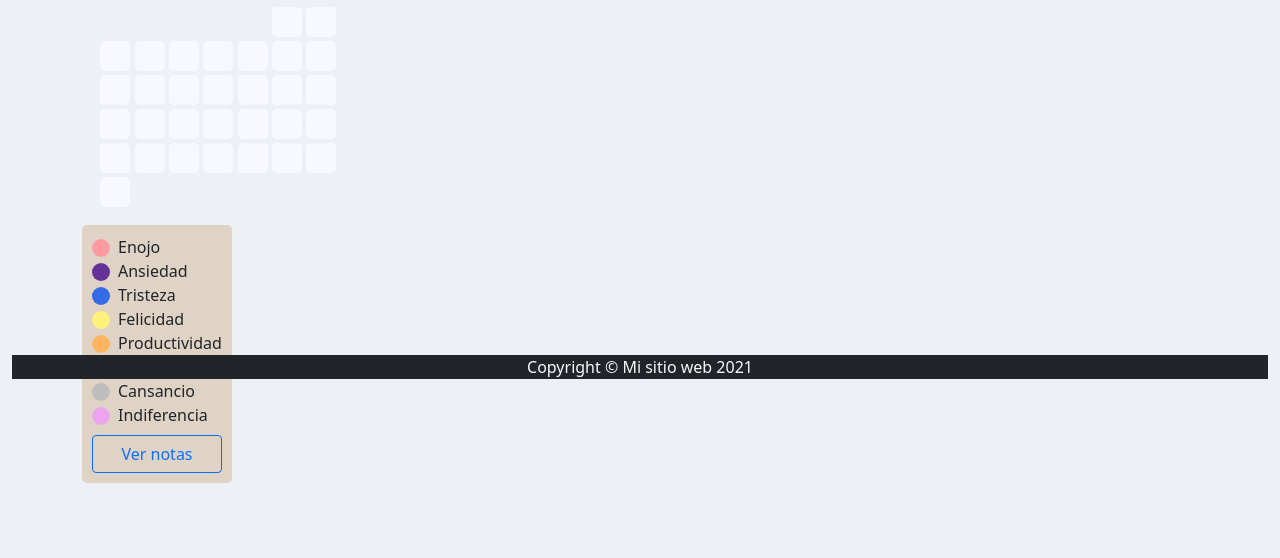
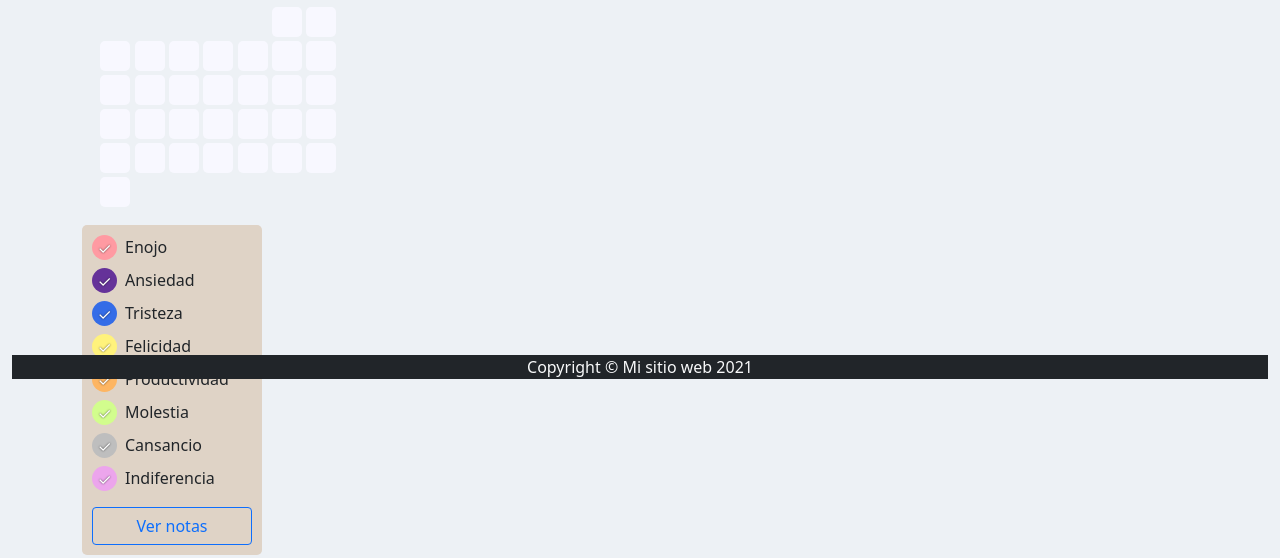
Before and after one commit to iguajardo/proyecto_4geeks, a React app: page /perfil/calendario in a window 1280 px wide. Shown: the part 421-979 px from the top of the page. Before the commit the page ends 920 px from the top, so only its background shows below. Built offline with nearby package versions, Linux system fonts and the light colour scheme; no server answers; sample sign-in values are in the browser's storage.

Commit message:
create fake radio buttons

```diff
--- a/src/components/CategoriaColores.js
+++ b/src/components/CategoriaColores.js
@@ -11,15 +11,18 @@ export const CategoriaColores = () => {
             {
                 Object.keys(store.categorias).map((categoria) => {
                     return (
-                        <div key={categoria}>
+                        <div key={categoria} className="radio-container mb-2">
                             <input
-                                className="form-check-input me-2"
                                 type="radio"
                                 name="flexRadioDefault"
                                 id={categoria}
                                 value={categoria}
-                                style={{ background: store.categorias[categoria], border: "none" }}
                             />
+                            <label className="fake-radio me-2" style={{ backgroundColor: store.categorias[categoria] }} htmlFor={categoria}>
+                                <div>
+                                    ✓
+                                </div>
+                            </label>
                             <label className="form-check-label" htmlFor={categoria}>
                                 {categoria}
                             </label>
--- a/src/styles/boxcolors.css
+++ b/src/styles/boxcolors.css
@@ -1,25 +1,27 @@
 .box-colors {
     border-radius: 5px;
-    width: 150px;
+    width: 180px;
     height: auto;
     background-color: rgb(223, 211, 198);
     padding: 10px;
 }
 
 input[type="radio"] {
-    width: 18px;
-    height: 18px;
+    display: none;
 }
 
-input[type="radio"]:checked + label {
-    position: relative;
+.radio-container {
+    display: flex;
 }
 
-input[type="radio"]:checked + label::after {
-    text-align: center;
-    content:"✓";
-    z-index: 99;
-    color:rgb(38, 163, 0);
-    position: absolute;
-    right: -15px;
+.fake-radio {
+    width: 25px;
+    height: 25px;
+    border-radius: 50%;
+    display: flex;
+    justify-content: center;
+    align-items: center;
+    cursor: pointer;
+    color: white;
+    text-shadow: 0 0 2px rgb(0 0 0 /70%);
 }
```
